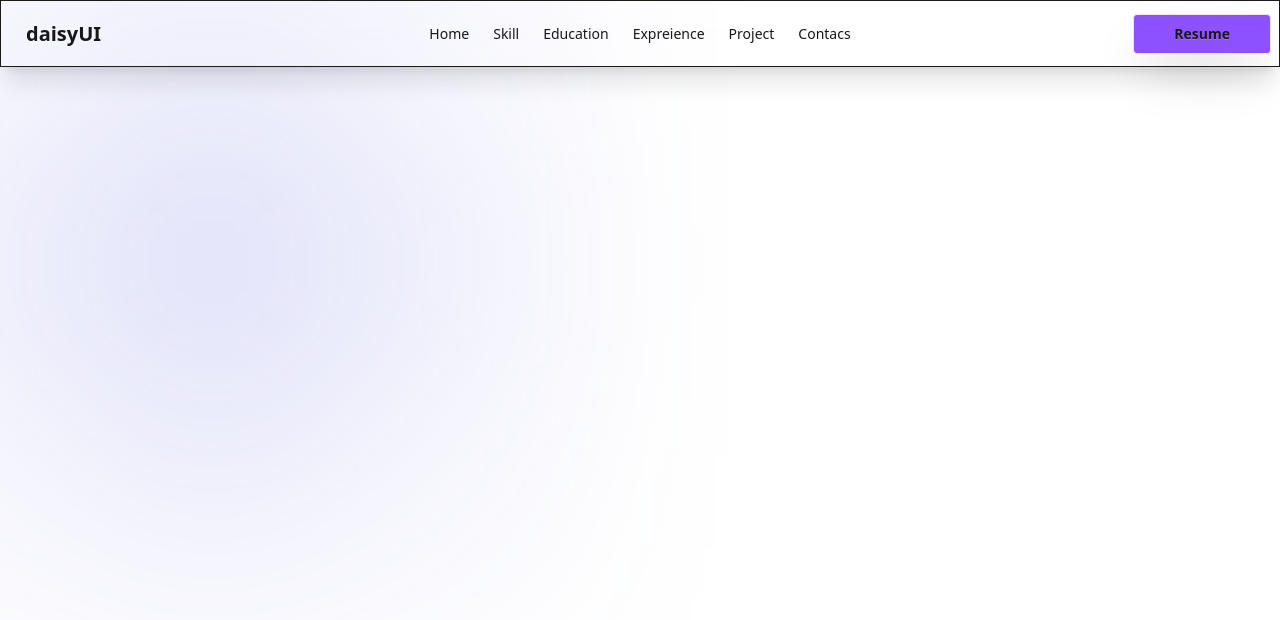
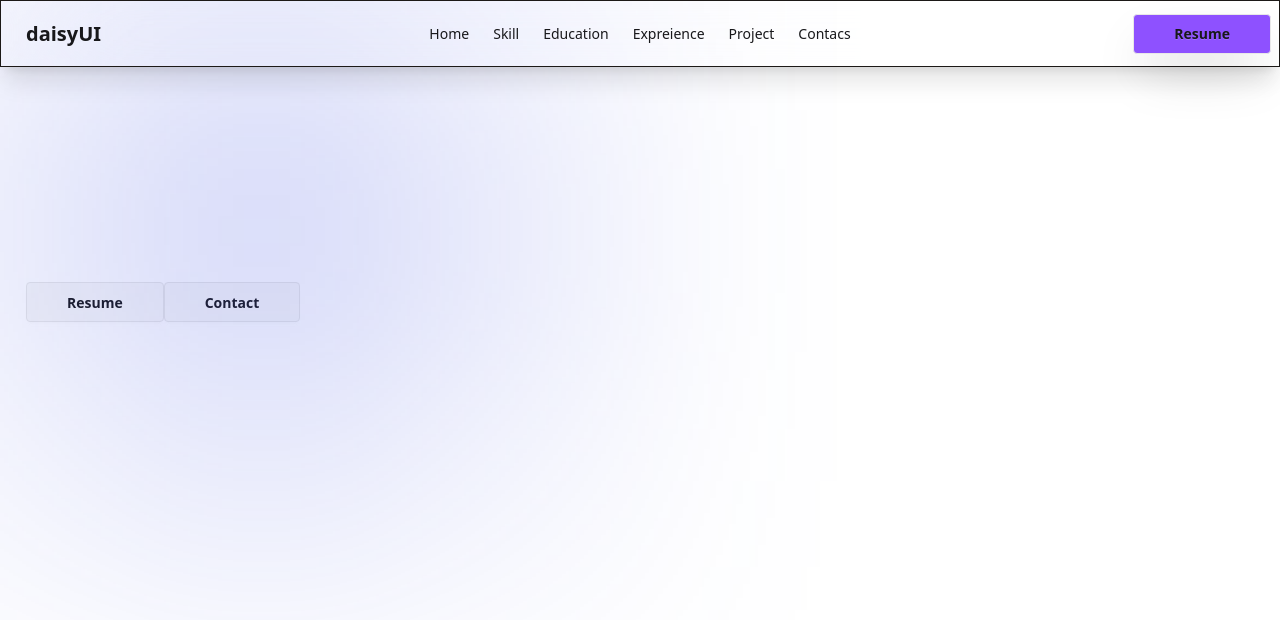
Before and after one commit to SakibFakir69/Portfolio2, a React (Vite) app: page / in a window 1280 px wide. Shown: the top 620 px of the page. Built offline with nearby package versions, Linux system fonts and the light colour scheme.

Commit message:
animation done

```diff
--- a/src/components/Home/Home.jsx
+++ b/src/components/Home/Home.jsx
@@ -3,7 +3,7 @@ import HeroSection from "../../pages/HeroSection";
 
 function Home() {
   return (
-    <div className="border border-white py-20 ">
+    <div className="border border-white py-20 px-6  ">
 
       <HeroSection />
 
--- a/src/index.css
+++ b/src/index.css
@@ -6,16 +6,16 @@
 }
 
 .box {
-  height: 200px;
-  width: 200px;
+  height: 250px;
+  width: 250px;
   background-color: rgba(138, 43, 226, 0.8);
   filter: blur(200px);
 
-  border: 2px solid red;
-  animation: anime 3s ease-in-out infinite ;
+
+  animation: anime 3s ease-in-out infinite;
   animation-duration: 5s;
   animation-delay: 4s;
-
+  position: absolute;
 }
 /* translate work x and y */
 
@@ -25,18 +25,16 @@
   }
   25% {
     transform: translate(100px);
-
-
   }
   50% {
     transform: translate(250px);
     background-color: rgb(17, 86, 223);
 
-    filter: blur(150px);
+    filter: blur(170px);
     filter: brightness("100");
   }
   100% {
-    transform: translate(450px);
+    transform: translate(550px);
+
   }
-
 }
--- a/src/pages/HeroSection.jsx
+++ b/src/pages/HeroSection.jsx
@@ -1,27 +1,46 @@
-
-
-import React from 'react'
+import React from "react";
 
 function HeroSection() {
   return (
+    <div className="text-white  border border-white mt-6">
+      <div className="box "></div>
 
-    <div className='text-white min-[650px] py-20 border border-white'>
+      <section className=" md:flex">
+        {/* box */}
 
-        <div className='box'>
+        <div className="flex flex-col space-y-4 flex-1 mt-6">
+          {/* intro */}
+          <div>
+            <span>Welcom to my universe</span>
+          </div>
+
+          {/* info  */}
+
+          <div>
+            <h2 className="text-2xl font-bold md:text-4xl">Hello</h2>
+            <h2 className="text-2xl md:text-4xl font-bold">I'm Sakib Fakir</h2>
+          </div>
+
+          <div></div>
+          {/* button */}
+          <div>
+            <button className="btn px-10 py-3">Resume</button>
+            <button className="btn px-10 py-3 ">Contact</button>
+          </div>
+        </div>
+
+        <div className="w-full flex flex-1">
+
+
+          <div className=" ">
+            {/* image */}
+            <div className="h-96   w-full">jk</div>
+          </div>
 
         </div>
-
-        <section>
-
-            {/* box */}
-
-
-        </section>
-
-
-
+      </section>
     </div>
-  )
+  );
 }
 
-export default HeroSection
+export default HeroSection;
```
